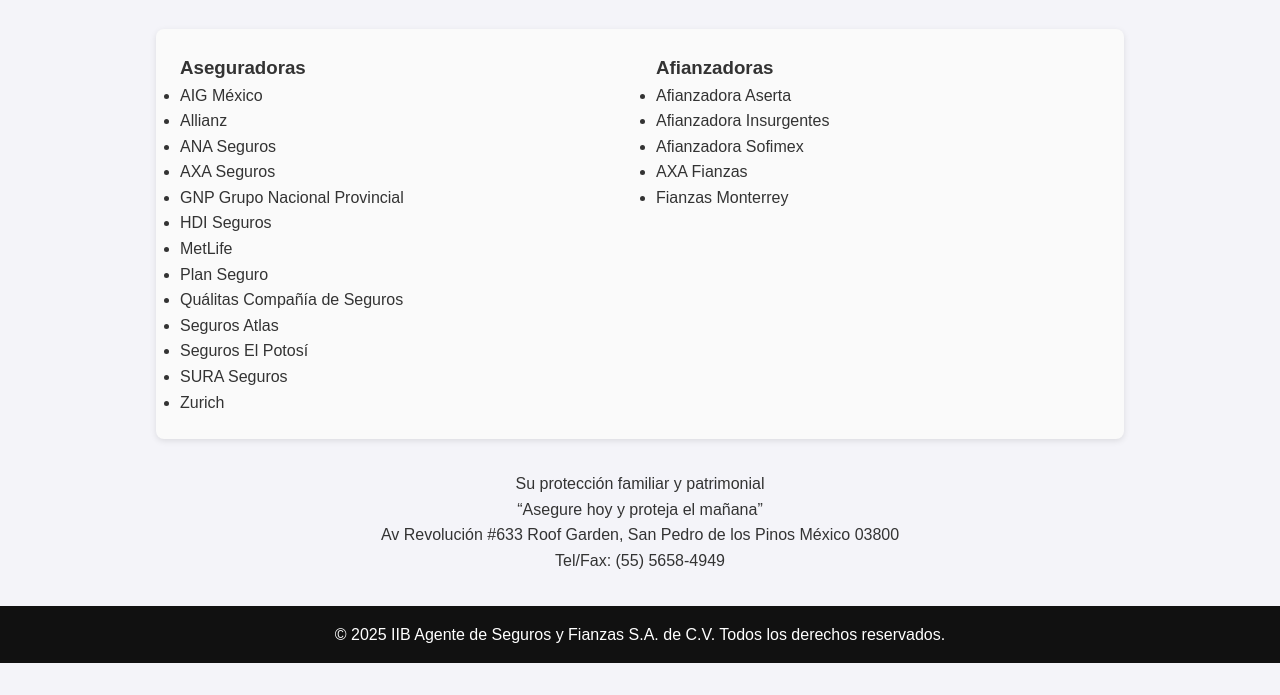
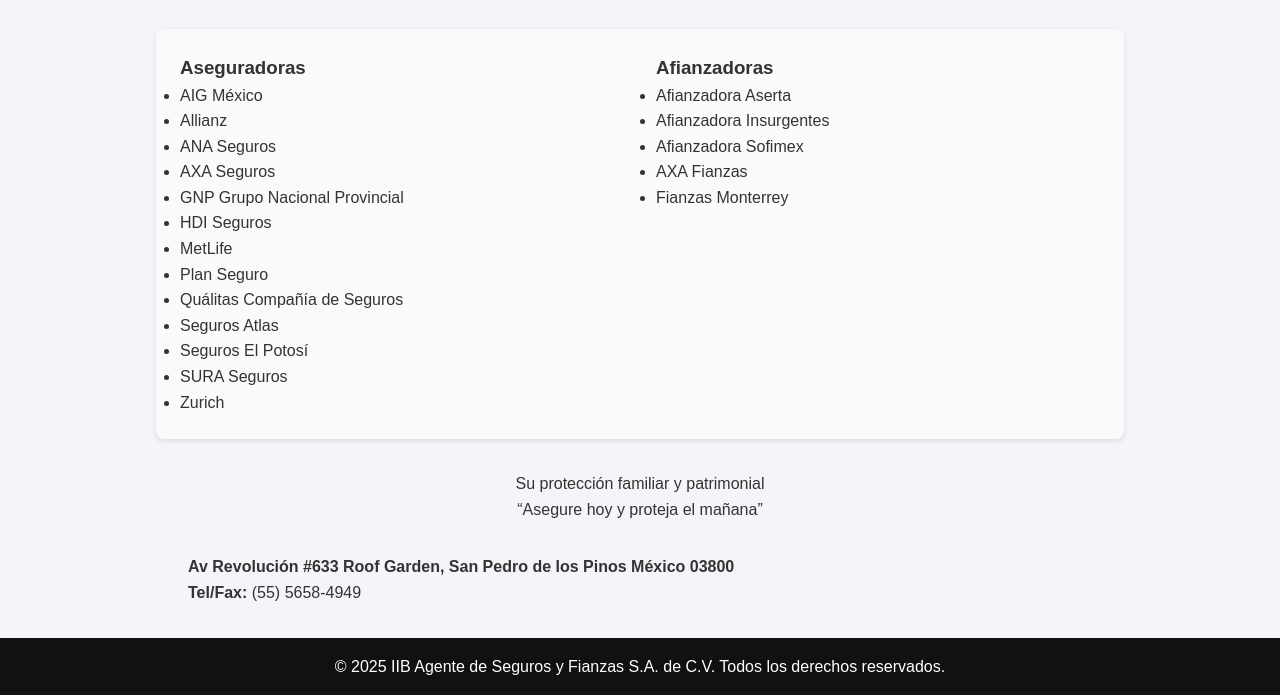
Before and after one commit to realsteelee/IIB, a plain HTML site: page alianzas.html in a window 1280 px wide. Shown: the part 577-1272 px from the top of the page. Before the commit the page ends 1240 px from the top, so only its background shows below. Drawn offline with Linux system fonts and the light colour scheme.

Commit message:
Update alianzas.html

```diff
--- a/alianzas.html
+++ b/alianzas.html
@@ -7,12 +7,16 @@
   <title>Nuestras Alianzas - IIB Seguros</title>
   <link rel="stylesheet" href="css/style.css" />
   <style>
-    .alianzas-bottom {
+    .space-after {
+      margin-bottom: 1em; /* space after that dividing paragraph */
+    }
+    .quote-center {
       text-align: center;
       margin-top: 2em;
     }
-    .space-after {
-      margin-bottom: 1em;
+    .bottom-indent {
+      margin-left: 2em;
+      margin-top: 2em;
     }
   </style>
 </head>
@@ -43,20 +47,14 @@
   </section>
 
   <!-- Main Content -->
-  <main class="alianzas-content">
-    <!-- Intro Section -->
-    <section>
-      <!-- changed color of “Nuestras Alianzas” to #00264d just for the heading below if you use it.
-           But you have a main hero, so we might not need another big heading.
-           We'll assume you wanted your main heading inside the content, though. -->
+  <main class="alianzas-content" style="max-width: 1000px; margin: 2em auto; padding: 0 1em;">
+
     <h2 style="color: #00264d;">Nuestras Alianzas</h2>
     <p class="space-after">
       Dividimos nuestras alianzas en dos categorías principales: Aseguradoras y Afianzadoras.
       De esta forma, ofrecemos opciones de cobertura y fianzas con diversas compañías de alto prestigio.
     </p>
-    </section>
 
-    <!-- Aseguradoras and Afianzadoras -->
     <section class="alianzas-block">
       <div class="alianzas-lists">
         <div class="aseguradoras-list">
@@ -90,17 +88,17 @@
       </div>
     </section>
 
-    <!-- Add the text + address in the same centered format -->
-    <div class="alianzas-bottom">
-      <p>
+    <!-- Centered quote -->
+    <p class="quote-center">
       Su protección familiar y patrimonial<br />
       “Asegure hoy y proteja el mañana”
     </p>
-      <p>
-        Av Revolución #633 Roof Garden, San Pedro de los Pinos México 03800<br />
-        Tel/Fax: (55) 5658-4949
+
+    <!-- Bottom-left for the address, bold except phone number -->
+    <p class="bottom-indent">
+      <strong>Av Revolución #633 Roof Garden, San Pedro de los Pinos México 03800</strong><br />
+      <strong>Tel/Fax:</strong> (55) 5658-4949
     </p>
-    </div>
   </main>
 
   <!-- Footer -->
```
Lines whose indentation alone changed are shown as unchanged.
